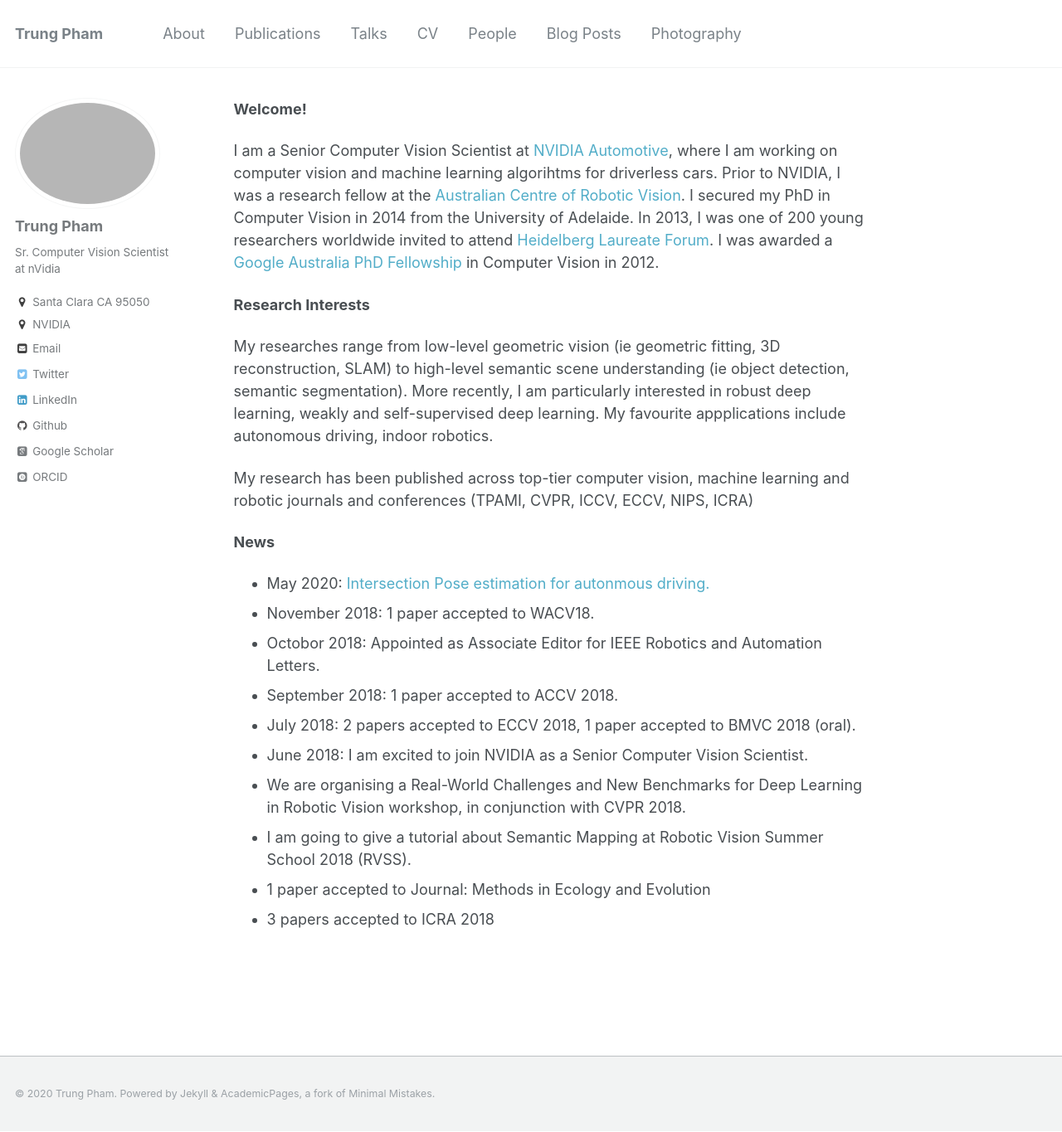
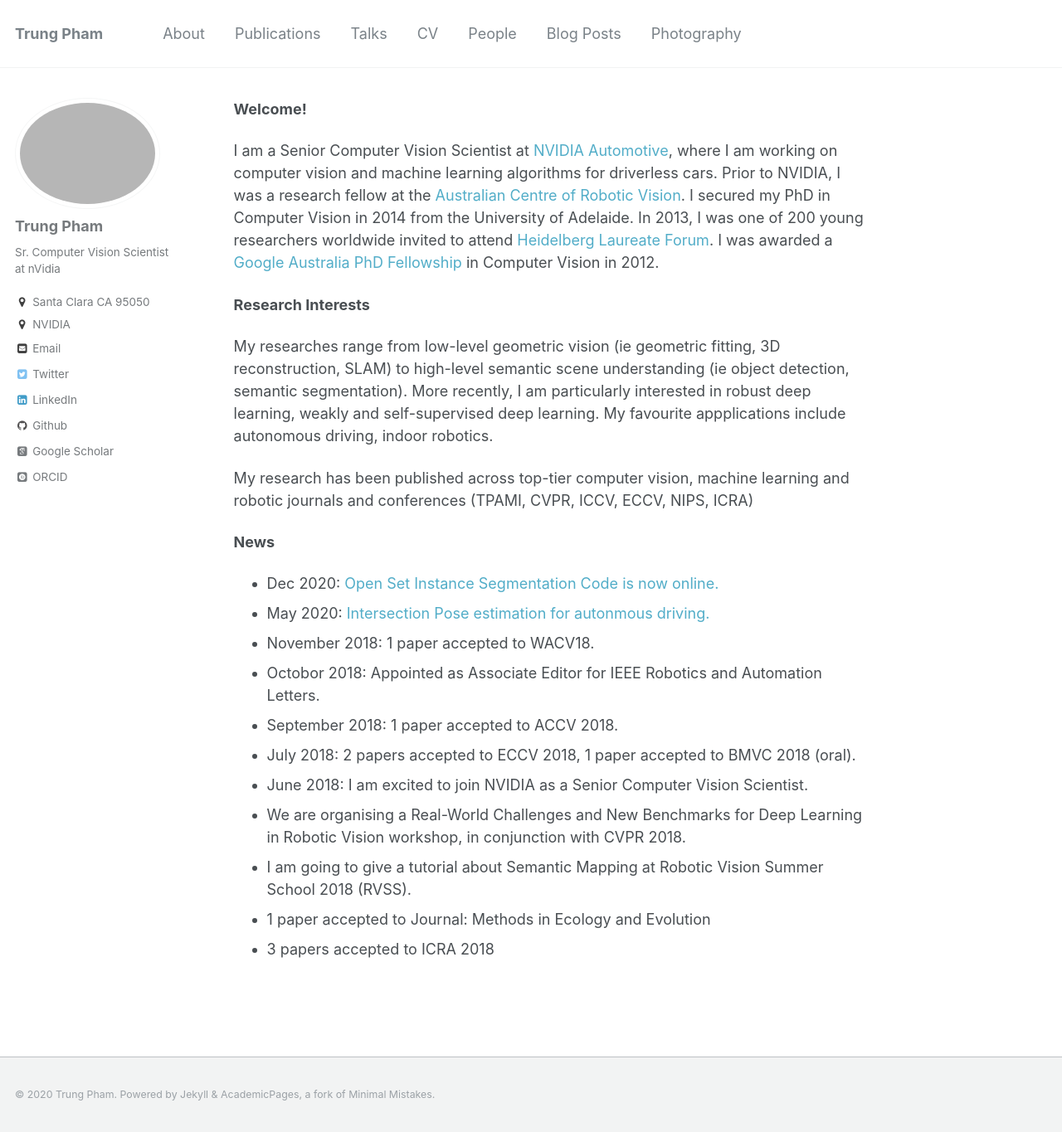
Before and after one commit to trungtpham/trungtpham.github.io, a Jekyll site: the page built from index.md, in a window 1280 px wide and 1365 px high. Shown: the whole window at 83% size. Built offline with Jekyll 4.4.1, drawn with Linux system fonts in a browser that asks for light colours; some web fonts are replaced; our own code applies the rules of GitHub Pages for plain Markdown files.

Commit message:
Update index.md

```diff
--- a/index.md
+++ b/index.md
@@ -1,6 +1,6 @@
 **Welcome!**
 
-I am a Senior Computer Vision Scientist at [NVIDIA Automotive](https://www.nvidia.com/en-us/self-driving-cars/), where I am working on computer vision and machine learning algorihtms for driverless cars. Prior to NVIDIA, I was a research fellow at the [Australian Centre of Robotic Vision](https://www.roboticvision.org/). I secured my PhD in Computer Vision in 2014 from the University of Adelaide. In 2013, I was one of 200 young researchers worldwide invited to attend [Heidelberg Laureate Forum](http://www.heidelberg-laureate-forum.org/). I was awarded a [Google Australia PhD Fellowship](https://ai.googleblog.com/2012/06/2012-google-phd-fellowships.html) in Computer Vision in 2012.
+I am a Senior Computer Vision Scientist at [NVIDIA Automotive](https://www.nvidia.com/en-us/self-driving-cars/), where I am working on computer vision and machine learning algorithms for driverless cars. Prior to NVIDIA, I was a research fellow at the [Australian Centre of Robotic Vision](https://www.roboticvision.org/). I secured my PhD in Computer Vision in 2014 from the University of Adelaide. In 2013, I was one of 200 young researchers worldwide invited to attend [Heidelberg Laureate Forum](http://www.heidelberg-laureate-forum.org/). I was awarded a [Google Australia PhD Fellowship](https://ai.googleblog.com/2012/06/2012-google-phd-fellowships.html) in Computer Vision in 2012.
 
 **Research Interests**
 
@@ -9,6 +9,7 @@
 My research has been published across top-tier computer vision, machine learning and robotic journals and conferences (TPAMI, CVPR, ICCV, ECCV, NIPS, ICRA)
 
 **News**
+* Dec 2020: [Open Set Instance Segmentation Code is now online.](https://github.com/trungtpham/open_set_instance_segmentation)
 * May 2020: [Intersection Pose estimation for autonmous driving.](https://www.youtube.com/watch?v=KPLTA4S_3Yo)
 * November 2018: 1 paper accepted to WACV18.
 * Octobor 2018: Appointed as Associate Editor for IEEE Robotics and Automation Letters.
```
